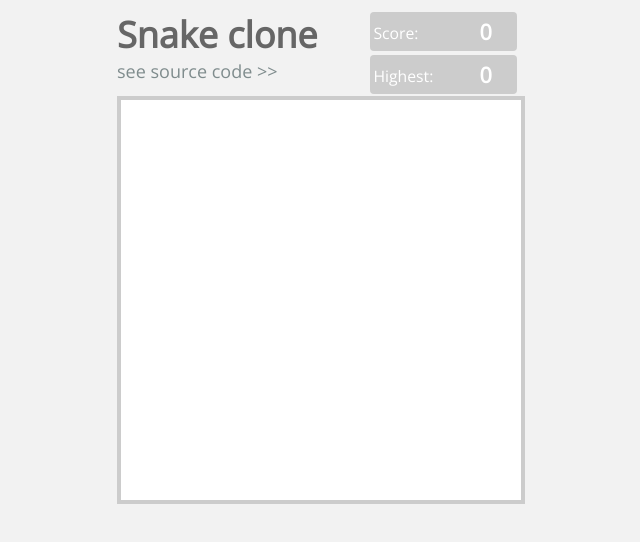
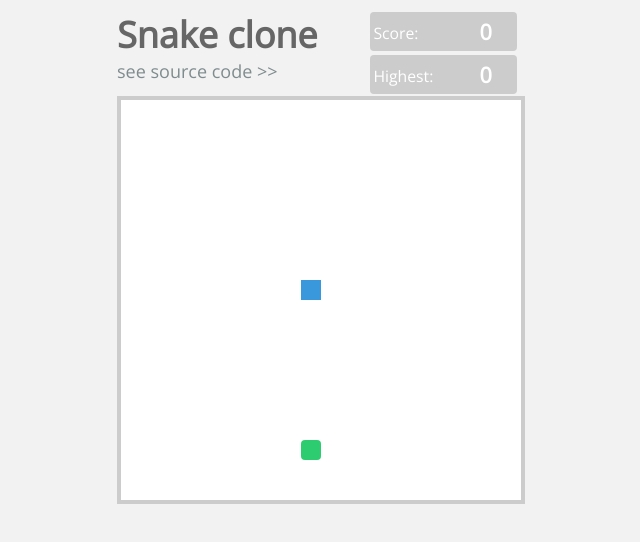
Before and after one commit to Boogeey/MySnakeClone, a plain HTML site: page index.html in a window 1280 px wide. Shown: the whole page, without its empty margins (283-923 px from the left). Drawn offline with nearby package versions, Linux system fonts and the light colour scheme.

Commit message:
because of name change

```diff
--- a/index.html
+++ b/index.html
@@ -5,7 +5,7 @@
         <meta charset="UTF-8">
         <meta name="viewport" content="width=device-width, initial-scale=1.0">
         <script type='text/javascript' src='http://ajax.googleapis.com/ajax/libs/jquery/1.6.4/jquery.min.js'></script>
-        <script src="js/snake.class.js"></script>
+        <script src="js/snake.js"></script>
         <link rel="stylesheet" href="css/style.css"/>
     </head>
     <body>
@@ -37,7 +37,6 @@
                 var scoreLabel = $('#score');
                 var pauseLabel = $('#pause');
                 var topScoreLabel = $('#topscore');
-
 
                 // Fruit types, value is with how much snake will grow.
                 var GREENAPPLE = 1;
```
